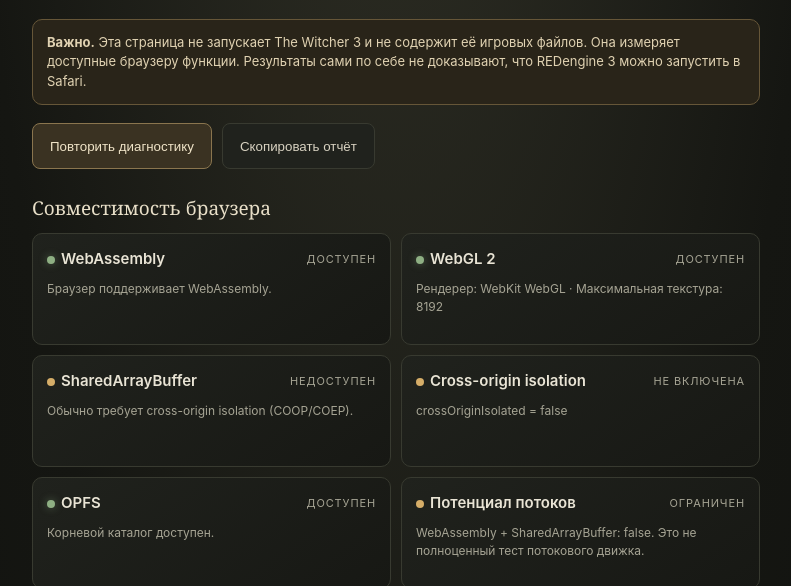
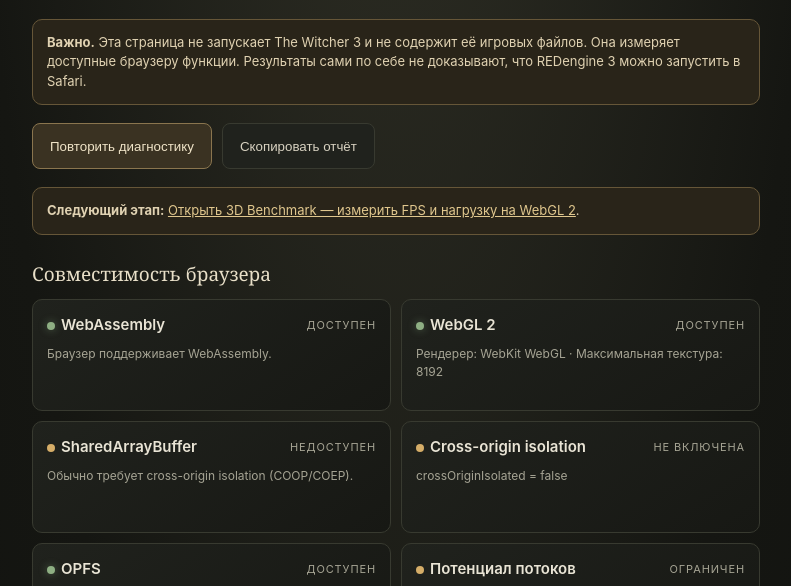
Before and after one commit to holocauxxt-cell/witcher-web-port, a plain HTML site: page index.html in a window 1280 px wide. Shown: the part 208-794 px from the top of the page, without its empty margins (244-1035 px from the left). Drawn offline with Linux system fonts and the light colour scheme.

Commit message:
Link browser diagnostics to WebGL benchmark

```diff
--- a/index.html
+++ b/index.html
@@ -34,6 +34,7 @@ footer{margin-top:24px;color:#77796e;font-size:11px}
 <header><div class="kicker">Independent compatibility test · build 0.1</div><h1>WITCHER WEB PORT</h1><div class="sub">Диагностика браузерной среды iPhone. Проверяем возможности Safari до разработки слоя совместимости.</div></header>
 <div class="notice"><strong>Важно.</strong> Эта страница не запускает The Witcher 3 и не содержит её игровых файлов. Она измеряет доступные браузеру функции. Результаты сами по себе не доказывают, что REDengine 3 можно запустить в Safari.</div>
 <div class="actions"><button id="run">Запустить диагностику</button><button class="secondary" id="copy">Скопировать отчёт</button></div>
+<div class="notice"><strong>Следующий этап:</strong> <a href="./benchmark.html" style="color:#e0c78e">Открыть 3D Benchmark — измерить FPS и нагрузку на WebGL 2</a>.</div>
 <h2>Совместимость браузера</h2><section class="grid" id="results" aria-live="polite"></section>
 <h2>Сведения об устройстве</h2><div class="report" id="device">Нажми «Запустить диагностику».</div>
 <h2>Технический отчёт</h2><div class="report" id="report">Ожидание проверки…</div>
```
